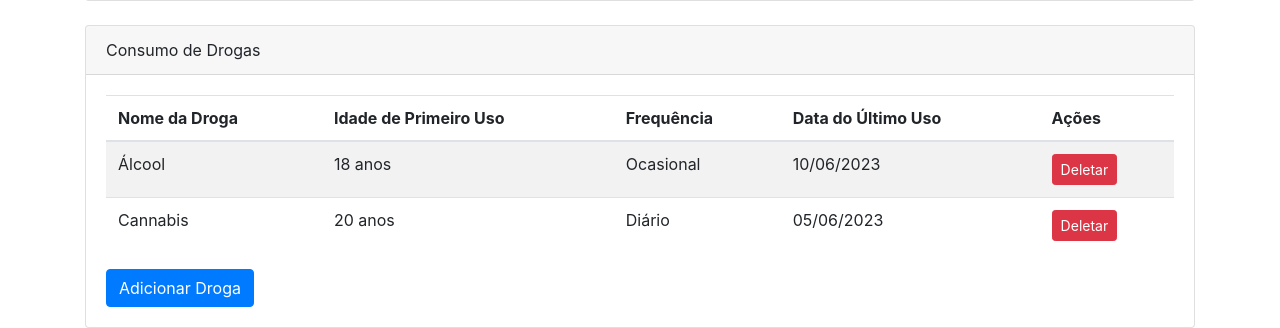
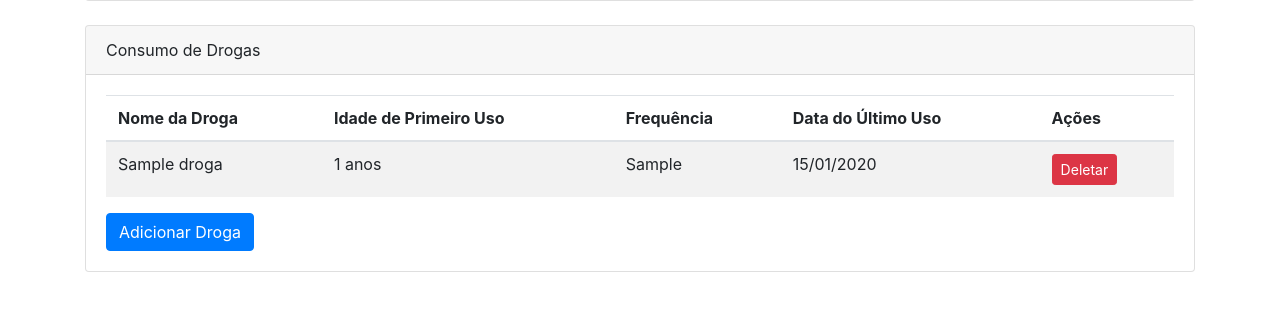
Before and after one commit to matheusnobrega/caps-application, a Django app: page /pacientes/1/ in a window 1280 px wide. Shown: the part 662-990 px from the top of the page. After the commit the page ends 934 px from the top, so only its background shows below. Run offline with Django 4.2, Linux system fonts and the light colour scheme; tables that the repository leaves empty hold one stand-in row (values such as "Sample post"); some libraries are stand-ins or nearby versions.

Commit message:
Consumo de drogas com dados do banco

```diff
--- a/paciente/templates/detalhe_paciente.html
+++ b/paciente/templates/detalhe_paciente.html
@@ -72,25 +72,18 @@
             </tr>
           </thead>
           <tbody>
-            <tr>
-              <td>Álcool</td>
-              <td>18 anos</td>
-              <td>Ocasional</td>
-              <td>10/06/2023</td>
-              <td>
-                <button class="btn btn-danger btn-sm">Deletar</button>
-              </td>
-            </tr>
-            <tr>
-              <td>Cannabis</td>
-              <td>20 anos</td>
-              <td>Diário</td>
-              <td>05/06/2023</td>
-              <td>
-                <button class="btn btn-danger btn-sm">Deletar</button>
-              </td>
-            </tr>
-            <!-- Adicione mais linhas de acordo com as drogas consumidas -->
+
+            {% for droga in drogas %}
+                <tr>
+                    <td>{{ droga.droga.nome }}</td>
+                    <td>{{ droga.idade_pu }} anos</td>
+                    <td>{{ droga.frequencia }}</td>
+                    <td>{{ droga.ultimo_uso|date:"d/m/Y"}}</td>
+                    <td>
+                    <button class="btn btn-danger btn-sm">Deletar</button>
+                    </td>
+                </tr>
+            {% endfor %}
           </tbody>
         </table>
         <a href="{% url 'paciente:adiciona_droga' paciente.id %}" class="btn btn-primary">Adicionar Droga</a>
```
